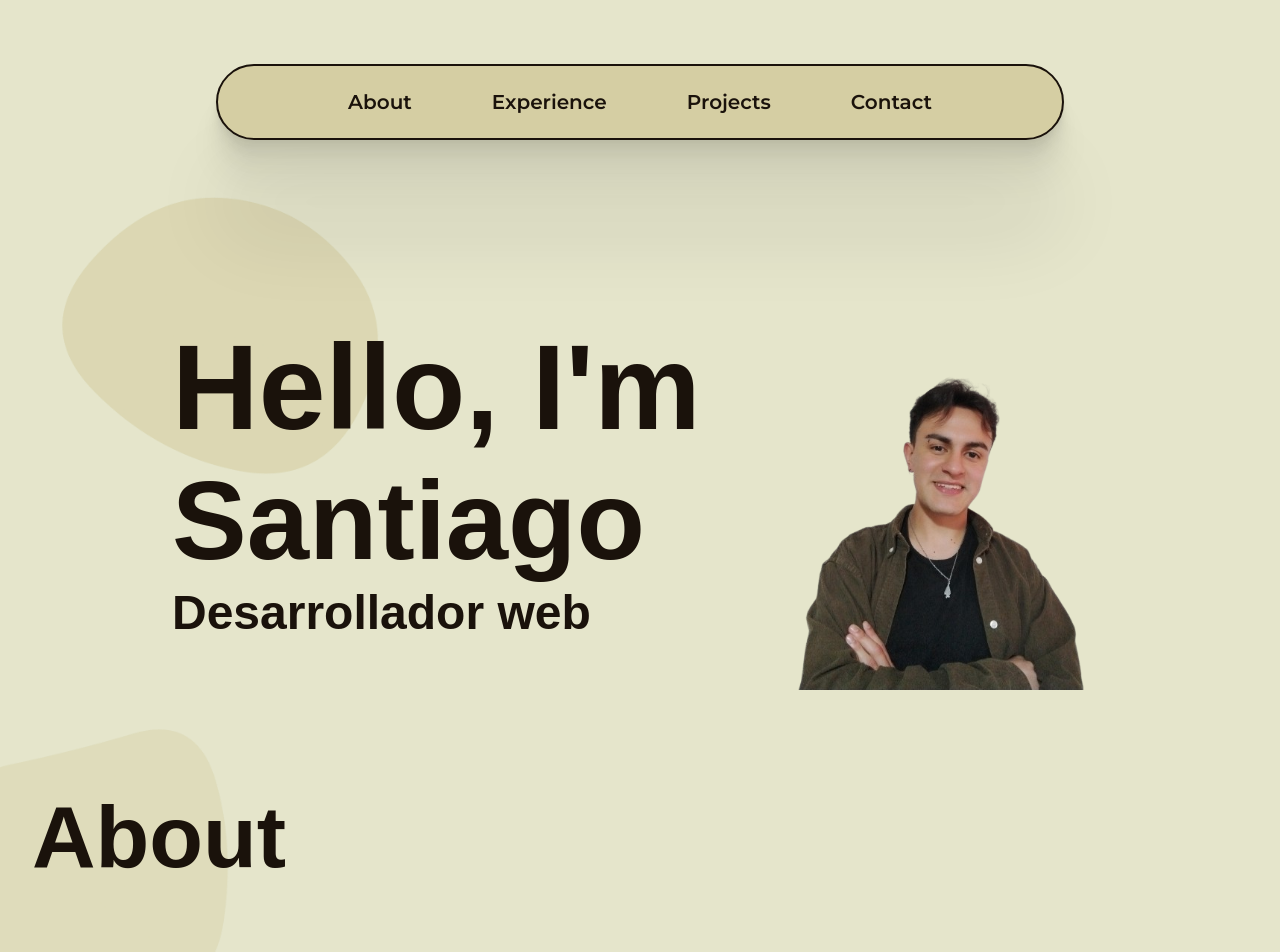
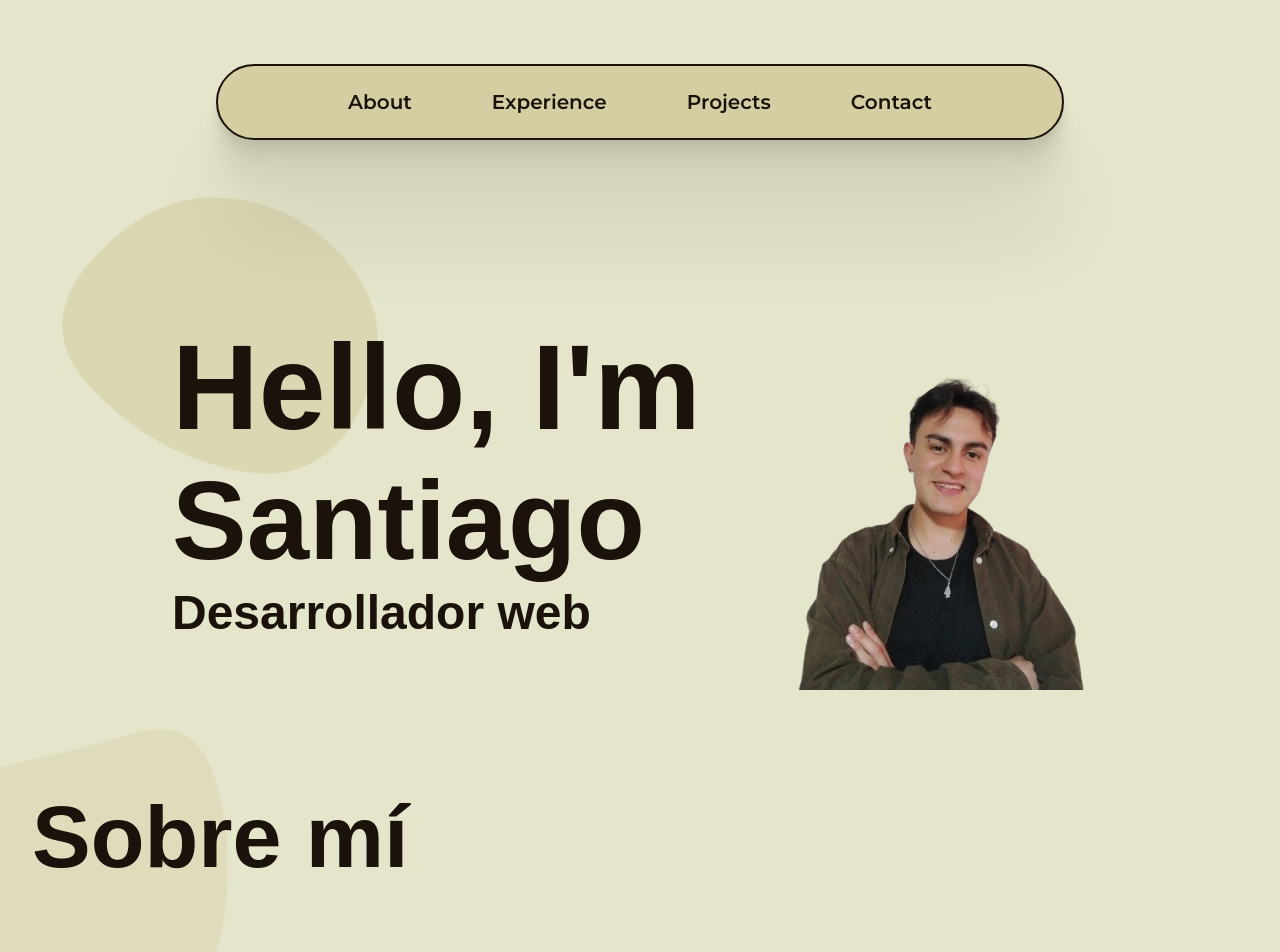
Before and after one commit to Santiago397/portfolio-sanmon, a React (Vite) app: page / in a window 1280 px wide. Shown: the top 952 px of the page. Built offline with nearby package versions, Linux system fonts and the light colour scheme; a web font is replaced by a local one.

Commit message:
changes to title

```diff
--- a/src/components/about/About.jsx
+++ b/src/components/about/About.jsx
@@ -32,7 +32,7 @@ const About = () => {
         transition={{ duration: 0.5, delay: 0.25 }}
         className="flexColStart a-container"
       >
-        <h5 className="title">About</h5>
+        <h5 className="title">Sobre mí</h5>
         <p>
           Desarrollador web con <strong>un año</strong> de experiencia en el sector,
           apasionado por la tecnología y las innovaciones digitales <br />
```
